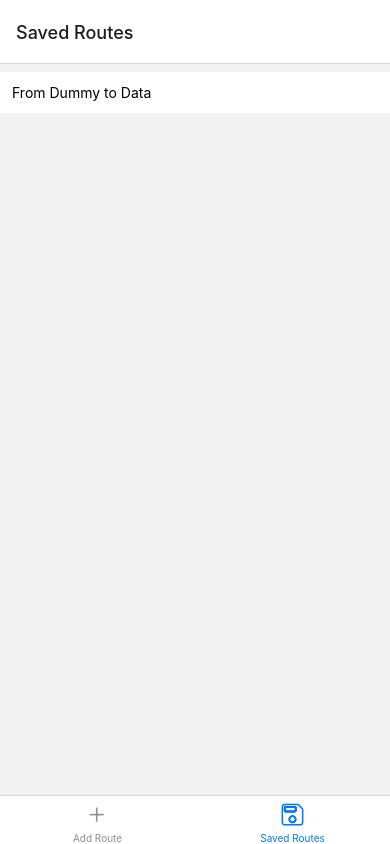
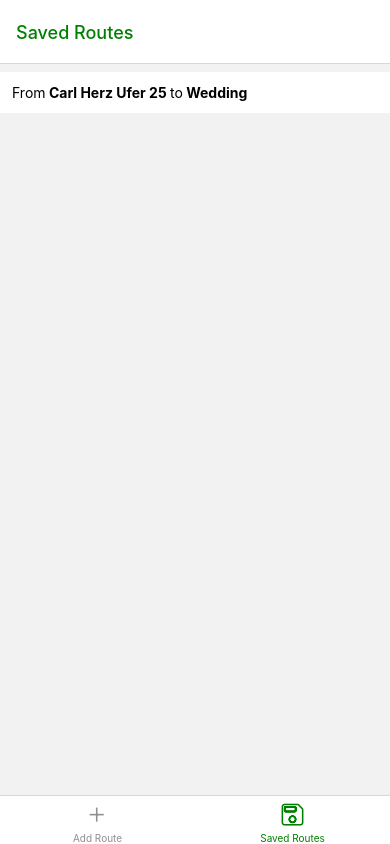
Before and after one commit to k1m0j/BachelorArbeit, a React Native app: screen /SavedRouted in a window 390 px wide. Built offline with nearby package versions, Linux system fonts and the light colour scheme.

Commit message:
Add Route Info component

```diff
--- a/App.js
+++ b/App.js
@@ -15,11 +15,13 @@ const Stack = createNativeStackNavigator();
 
 function Home() {
   return (
-    <Tab.Navigator>
+    <Tab.Navigator screenOptions={{ headerTintColor: "green" }}>
       <Tab.Screen
-        name="Add Route"
+        name="AddRoute"
         component={AddRoute}
         options={{
+          title: "Add Route",
+          tabBarActiveTintColor: "green",
           tabBarIcon: ({ color, size }) => (
             <Ionicons name="add" size={size} color={color}></Ionicons>
           ),
@@ -30,6 +32,7 @@ function Home() {
         component={SavedRoutes}
         options={{
           title: "Saved Routes",
+          tabBarActiveTintColor: "green",
           tabBarIcon: ({ color, size }) => (
             <Ionicons name="save-outline" size={size} color={color}></Ionicons>
           ),
@@ -45,7 +48,7 @@ export default function App() {
       <StatusBar style="auto"></StatusBar>
       <RoutesContextProvider>
         <NavigationContainer>
-          <Stack.Navigator>
+          <Stack.Navigator screenOptions={{ headerTintColor: "green" }}>
             <Stack.Screen
               name="Home"
               component={Home}
--- a/components/locations/LocationForm.js
+++ b/components/locations/LocationForm.js
@@ -66,6 +66,15 @@ const styles = StyleSheet.create({
     height: "100%",
     width: "100%",
   },
-  label: { fontWeight: "bold", marginBottom: 4 },
-  input: { backgroundColor: "white" },
+  label: {
+    fontWeight: "bold",
+    fontSize: 16,
+    marginBottom: 8,
+  },
+  input: {
+    backgroundColor: "white",
+    paddingHorizontal: 12,
+    paddingVertical: 6,
+    borderRadius: 12,
+  },
 });
--- /dev/null
+++ b/components/map/RouteInfo.js
@@ -0,0 +1,70 @@
+import { StyleSheet, View, Text } from "react-native";
+import { Ionicons } from "@expo/vector-icons";
+
+function RouteInfo({ pickedRoute }) {
+  return (
+    <View style={styles.root}>
+      <View style={styles.upperContainer}>
+        <View style={styles.locationContainer}>
+          <Text style={styles.locationName}>
+            {pickedRoute.startingPoint.locationName}
+          </Text>
+        </View>
+        <Ionicons
+          name="arrow-forward-outline"
+          size={35}
+          color="green"
+        ></Ionicons>
+        <View style={styles.locationContainer}>
+          <Text style={styles.locationName}>
+            {pickedRoute.destination.locationName}
+          </Text>
+        </View>
+      </View>
+      <View style={styles.lowerContainer}>
+        <View style={styles.innerLowerContainer}>
+          <Text>{pickedRoute.duration}</Text>
+        </View>
+        <View style={styles.innerLowerContainer}>
+          <Text>{pickedRoute.distance}</Text>
+        </View>
+      </View>
+    </View>
+  );
+}
+
+export default RouteInfo;
+
+const styles = StyleSheet.create({
+  root: {
+    width: "100%",
+    backgroundColor: "white",
+  },
+  upperContainer: {
+    padding: 6,
+    flexDirection: "row",
+    justifyContent: "center",
+    alignItems: "center",
+    paddingHorizontal: 12,
+    borderWidth: 1,
+  },
+  innerLowerContainer: {
+    padding: 6,
+    justifyContent: "center",
+    alignItems: "center",
+    borderWidth: 1,
+    flex: 1,
+  },
+  lowerContainer: {
+    flexDirection: "row",
+  },
+  locationContainer: {
+    flex: 1,
+    justifyContent: "center",
+    alignItems: "center",
+  },
+  locationName: {
+    fontWeight: "bold",
+    fontSize: 16,
+  },
+});
--- a/components/navigations/RouteItem.js
+++ b/components/navigations/RouteItem.js
@@ -15,7 +15,13 @@ function RouteItem({ id, startingPoint, destination }) {
     >
       <View style={styles.routeItem}>
         <Text>
-          From {startingPoint.locationName} to {destination.locationName}
+          From
+          <Text style={styles.locationName}>
+            {" "}
+            {startingPoint.locationName}{" "}
+          </Text>
+          to
+          <Text style={styles.locationName}> {destination.locationName}</Text>
         </Text>
       </View>
     </Pressable>
@@ -31,4 +37,7 @@ const styles = StyleSheet.create({
     marginVertical: 8,
     backgroundColor: "white",
   },
+  locationName: {
+    fontWeight: "bold",
+  },
 });
--- a/screens/AddRoute.js
+++ b/screens/AddRoute.js
@@ -1,4 +1,4 @@
-import { StyleSheet, View } from "react-native";
+import { Alert, StyleSheet, View } from "react-native";
 import { useState } from "react";
 
 import Button from "../components/ui/Button";
@@ -17,7 +17,20 @@ function AddRoute({ navigation }) {
   }
 
   function onSubmitRoute() {
-    navigation.navigate("Map", { startingPoint, destination });
+    if (startingPoint && destination) {
+      navigation.navigate("Map", { startingPoint, destination });
+    } else {
+      Alert.alert(
+        "Invalid Input",
+        "Please check if you have entered a valid starting point and destination.",
+        [
+          {
+            text: "Okay",
+            style: "default",
+          },
+        ]
+      );
+    }
   }
 
   return (
--- a/screens/Map.js
+++ b/screens/Map.js
@@ -2,6 +2,7 @@ import { useContext, useEffect, useRef, useState } from "react";
 import { StyleSheet, View } from "react-native";
 import MapView, { Marker, PROVIDER_GOOGLE } from "react-native-maps";
 import MapViewDirections from "react-native-maps-directions";
+import RouteInfo from "../components/map/RouteInfo";
 import IconButton from "../components/ui/IconButton";
 
 import { GOOGLE_API_KEY } from "../constants/constants";
@@ -9,8 +10,8 @@ import { RoutesContext } from "../store/routes-context";
 
 function Map({ navigation, route }) {
   const mapView = useRef();
-
   const routesCtx = useContext(RoutesContext);
+  const [pickedRoute, setPickedRoute] = useState(route.params);
 
   const initialRegion = {
     latitude: 52.520008,
@@ -18,8 +19,6 @@ function Map({ navigation, route }) {
     latitudeDelta: 0.15,
     longitudeDelta: 0.1,
   };
-
-  const displayedRoute = route.params;
 
   useEffect(() => {
     navigation.setOptions({
@@ -35,11 +34,12 @@ function Map({ navigation, route }) {
   }, [navigation]);
 
   function saveRoute() {
-    routesCtx.addRoute({ ...displayedRoute, id: Date.now() });
+    routesCtx.addRoute({ ...pickedRoute, id: Date.now() });
   }
 
   return (
     <View style={styles.container}>
+      <RouteInfo pickedRoute={pickedRoute}></RouteInfo>
       <MapView
         ref={mapView}
         style={styles.map}
@@ -47,25 +47,29 @@ function Map({ navigation, route }) {
         initialRegion={initialRegion}
       >
         <MapViewDirections
-          origin={displayedRoute.startingPoint.coordinates}
-          destination={displayedRoute.destination.coordinates}
+          origin={pickedRoute.startingPoint.coordinates}
+          destination={pickedRoute.destination.coordinates}
           apikey={GOOGLE_API_KEY}
           mode="BICYCLING"
           strokeWidth={5}
           strokeColor="green"
           onReady={(result) => {
-            console.log(result);
+            setPickedRoute({
+              ...pickedRoute,
+              duration: result.legs[0].duration.text,
+              distance: result.legs[0].distance.text,
+            });
           }}
         />
         <Marker
-          coordinate={displayedRoute.startingPoint.coordinates}
-          title="Test"
-          description="Hallo das geht aber gut!"
+          coordinate={pickedRoute.startingPoint.coordinates}
+          title={pickedRoute.startingPoint.locationName}
+          description="This is your starting point."
         ></Marker>
         <Marker
-          coordinate={displayedRoute.destination.coordinates}
-          title="Test"
-          description="Hallo das geht aber gut!"
+          coordinate={pickedRoute.destination.coordinates}
+          title={pickedRoute.destination.locationName}
+          description="This is your destination."
         ></Marker>
       </MapView>
     </View>
--- a/store/routes-context.js
+++ b/store/routes-context.js
@@ -11,14 +11,12 @@ function RoutesContextProvider({ children }) {
     {
       id: 1,
       startingPoint: {
-        locationName: "Dummy",
-        latitude: 52.52000659999999,
-        longitude: 13.404954,
+        locationName: "Carl Herz Ufer 25",
+        coordinates: { latitude: 52.52000659999999, longitude: 13.404954 },
       },
       destination: {
-        locationName: "Data",
-        latitude: 52.5504827,
-        longitude: 13.3519841,
+        locationName: "Wedding",
+        coordinates: { latitude: 52.5504827, longitude: 13.3519841 },
       },
     },
   ]);
```
